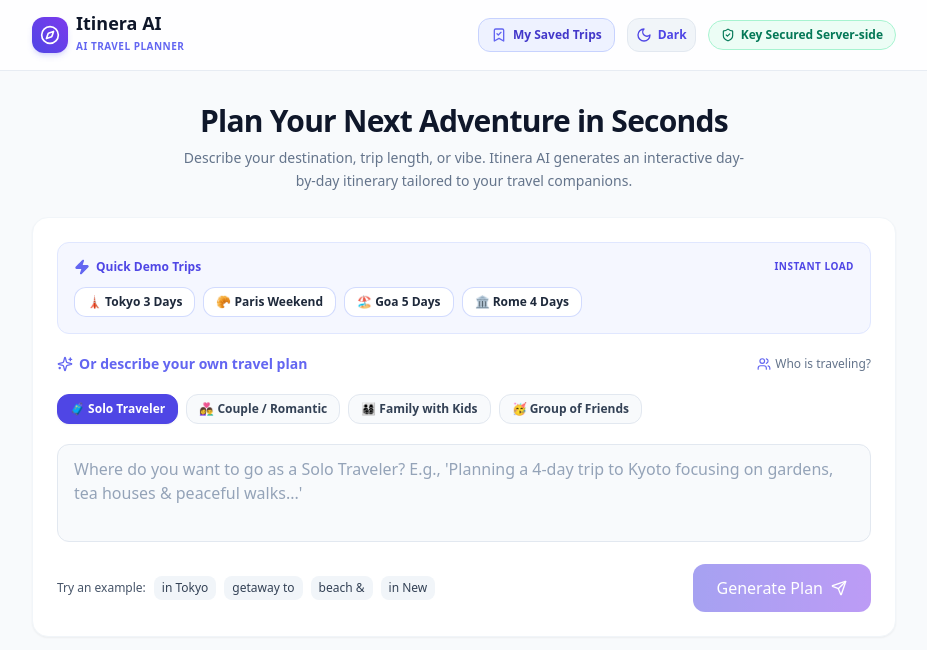
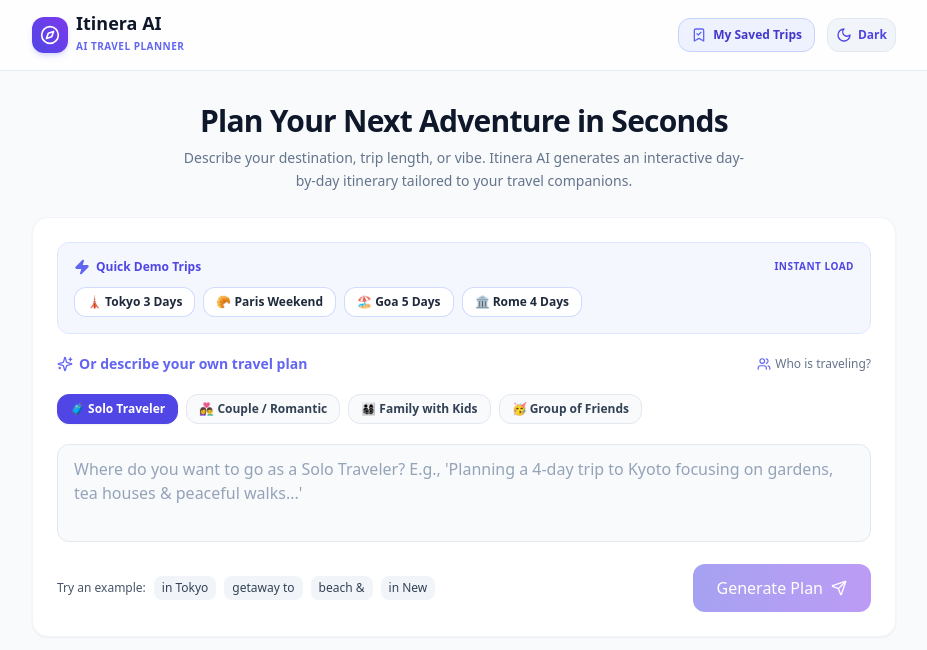
Before and after one commit to Ayush-Tummalapalli/Flam_Voyager, a Next.js app: page / in a window 1280 px wide. Shown: the top 650 px of the page, without its empty margins (176-1103 px from the left). Built offline with nearby package versions, Linux system fonts and the light colour scheme.

Commit message:
v2.6.1: Update HTML title metadata to Itinera AI in layout.js and remove Key Secured Server-side badge from header

```diff
--- a/src/app/layout.js
+++ b/src/app/layout.js
@@ -4,8 +4,8 @@
 const inter = Inter({ subsets: ['latin'] });
 
 export const metadata = {
-  title: 'FlamVoyager - AI Travel Planner',
-  description: 'AI-powered interactive travel itinerary generator built for Flam Frontend Internship Assignment.',
+  title: 'Itinera AI - Smart AI Travel Planner',
+  description: 'Interactive AI-powered travel itinerary generator tailored to your travel companions and budget.',
 };
 
 export default function RootLayout({ children }) {
--- a/src/app/page.js
+++ b/src/app/page.js
@@ -8,7 +8,7 @@
 import SavedTripsDrawer from '@/components/SavedTripsDrawer';
 import { getMockItinerary } from '@/lib/mockItinerary';
 import { getSavedTrips, deleteSavedTrip } from '@/lib/tripStorage';
-import { Compass, ShieldCheck, Sun, Moon, BookmarkCheck } from 'lucide-react';
+import { Compass, Sun, Moon, BookmarkCheck } from 'lucide-react';
 
 export default function Home() {
   const [itinerary, setItinerary] = useState(null);
@@ -159,15 +159,6 @@
               {darkMode ? <Sun className="w-4 h-4 text-amber-400" /> : <Moon className="w-4 h-4 text-indigo-600" />}
               <span className="hidden sm:inline">{darkMode ? 'Light' : 'Dark'}</span>
             </button>
-
-            <div className={`hidden md:flex items-center gap-1.5 text-xs font-semibold px-3 py-1.5 rounded-full border ${
-              darkMode
-                ? 'bg-emerald-950/60 text-emerald-300 border-emerald-800'
-                : 'bg-emerald-50 text-emerald-700 border-emerald-200'
-            }`}>
-              <ShieldCheck className="w-3.5 h-3.5" />
-              <span>Key Secured Server-side</span>
-            </div>
           </div>
         </div>
       </header>
```
